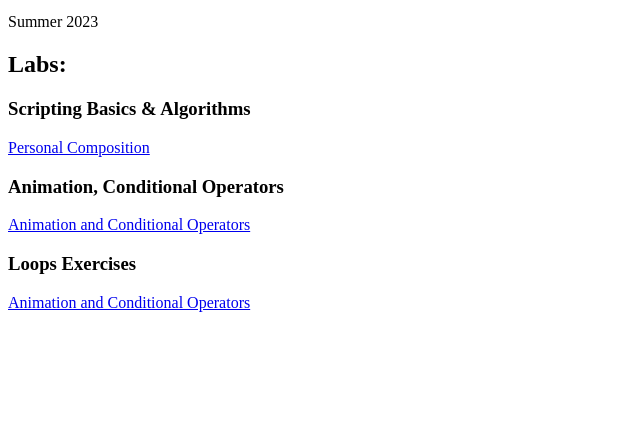
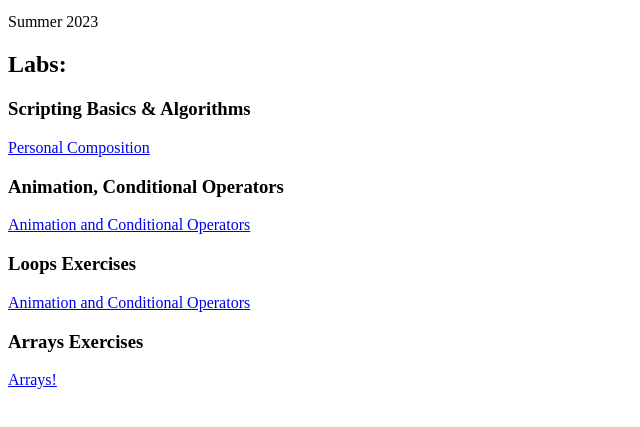
Before and after one commit to zthomps99/N220, a plain HTML site: page index.html in a window 1280 px wide. Shown: the part 87-514 px from the top of the page, without its empty margins (0-640 px from the left). Drawn offline with Linux system fonts and the light colour scheme.

Commit message:
Update index.html

```diff
--- a/index.html
+++ b/index.html
@@ -11,5 +11,7 @@
         <p><a href="Labs/Module 3 Assignments/index.html">Animation and Conditional Operators</a></p>
         <h3>Loops Exercises</h3>
         <p><a href="Labs/Loops Exercises/index.html">Animation and Conditional Operators</a></p>
+        <h3>Arrays Exercises</h3>
+        <p><a href="Labs/Arrays Exercises/index.html">Arrays!</a></p>
     </body>
 </html>
```
